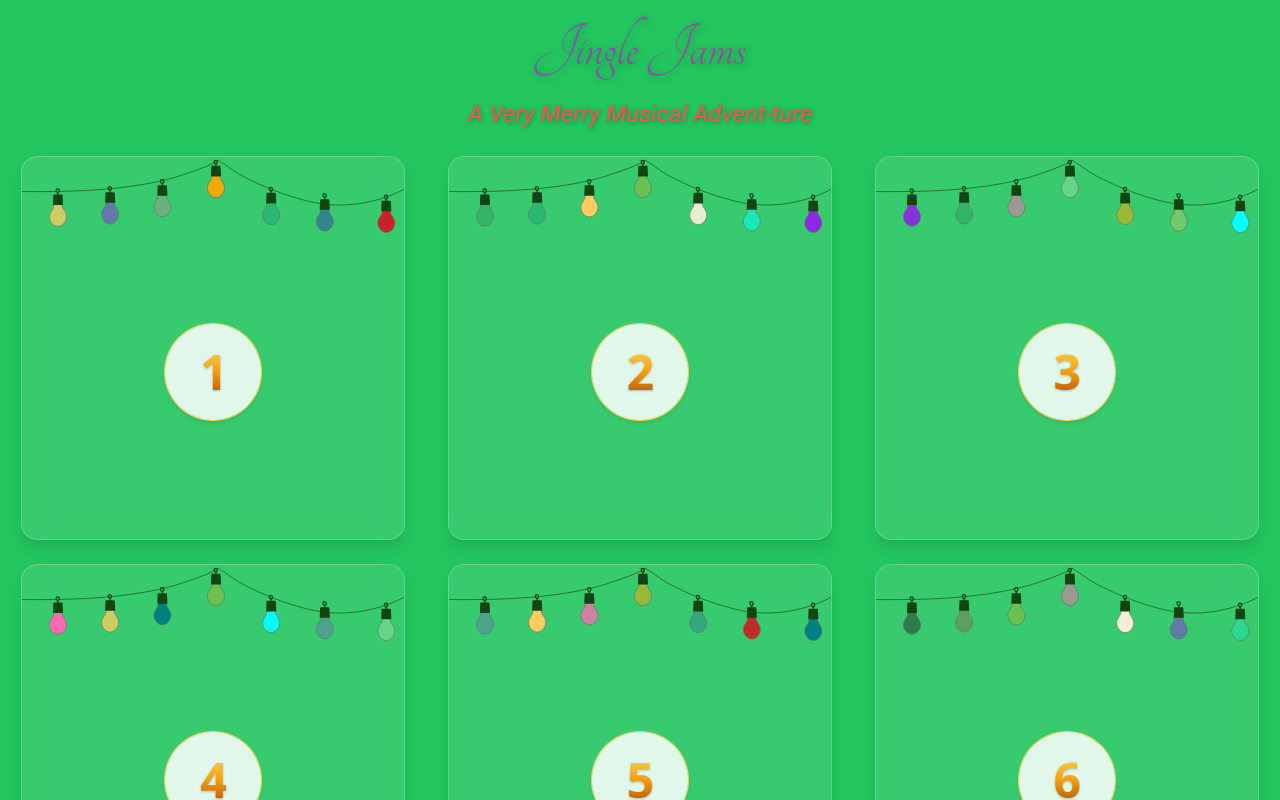
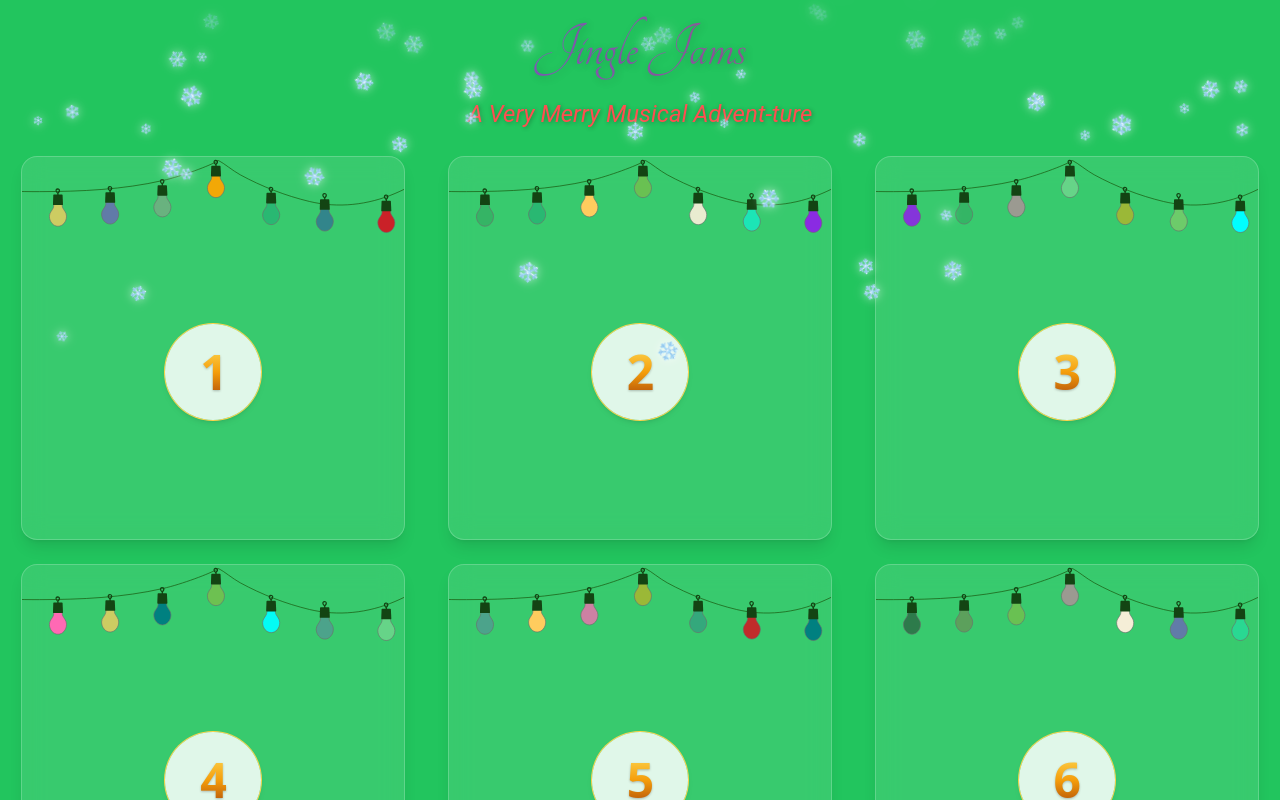
Before and after one commit to WordsofDefiance/advent-music, a Nuxt app: page / in a window 1280 px wide. Shown: the top 800 px of the page. Built offline with nearby package versions, Linux system fonts and the light colour scheme.

Commit message:
add snowflake animation

```diff
--- a/app.vue
+++ b/app.vue
@@ -1,5 +1,6 @@
 <template>
   <div class="bg-green-500">
+    <Snowflakes />
     <NuxtLayout>
       <NuxtPage />
     </NuxtLayout>
--- /dev/null
+++ b/components/Snowflakes.vue
@@ -0,0 +1,52 @@
+<template>
+  <div class="fixed top-0 left-0 w-full h-full pointer-events-none z-[1] overflow-hidden">
+    <div
+      v-for="(snowflake, index) in snowflakes"
+      :key="index"
+      class="absolute -top-5 text-white select-none drop-shadow-[0_0_5px_rgba(255,255,255,0.8)]"
+      :class="index % 2 === 0 ? 'animate-fall-drift-right' : 'animate-fall-drift-left'"
+      :style="snowflake.style"
+    >
+      ❄
+    </div>
+  </div>
+</template>
+
+<script setup lang="ts">
+import { ref, onMounted } from 'vue'
+
+interface Snowflake {
+  style: {
+    left: string
+    animationDuration: string
+    animationDelay: string
+    fontSize: string
+    opacity: string
+  }
+}
+
+const snowflakes = ref<Snowflake[]>([])
+
+const generateSnowflakes = () => {
+  const count = 50 // Number of snowflakes
+  const flakes: Snowflake[] = []
+
+  for (let i = 0; i < count; i++) {
+    flakes.push({
+      style: {
+        left: `${Math.random() * 100}%`,
+        animationDuration: `${10 + Math.random() * 20}s`, // 10-30 seconds
+        animationDelay: `${Math.random() * 5}s`, // 0-5 seconds delay
+        fontSize: `${8 + Math.random() * 12}px`, // 8-20px
+        opacity: `${0.3 + Math.random() * 0.5}`, // 0.3-0.8 opacity
+      },
+    })
+  }
+
+  snowflakes.value = flakes
+}
+
+onMounted(() => {
+  generateSnowflakes()
+})
+</script>
--- a/tailwind.config.js
+++ b/tailwind.config.js
@@ -1,7 +1,63 @@
 /** @type {import('tailwindcss').Config} */
 export default {
   theme: {
-    extend: {},
+    extend: {
+      keyframes: {
+        'fall': {
+          '0%': {
+            transform: 'translateY(0) translateX(0) rotate(0deg)',
+            opacity: '0',
+          },
+          '10%': {
+            opacity: '1',
+          },
+          '90%': {
+            opacity: '1',
+          },
+          '100%': {
+            transform: 'translateY(100vh) translateX(20px) rotate(360deg)',
+            opacity: '0',
+          },
+        },
+        'fall-drift-left': {
+          '0%': {
+            transform: 'translateY(0) translateX(0) rotate(0deg)',
+            opacity: '0',
+          },
+          '10%': {
+            opacity: '1',
+          },
+          '90%': {
+            opacity: '1',
+          },
+          '100%': {
+            transform: 'translateY(100vh) translateX(-30px) rotate(360deg)',
+            opacity: '0',
+          },
+        },
+        'fall-drift-right': {
+          '0%': {
+            transform: 'translateY(0) translateX(0) rotate(0deg)',
+            opacity: '0',
+          },
+          '10%': {
+            opacity: '1',
+          },
+          '90%': {
+            opacity: '1',
+          },
+          '100%': {
+            transform: 'translateY(100vh) translateX(30px) rotate(-360deg)',
+            opacity: '0',
+          },
+        },
+      },
+      animation: {
+        'fall': 'fall linear infinite',
+        'fall-drift-left': 'fall-drift-left linear infinite',
+        'fall-drift-right': 'fall-drift-right linear infinite',
+      },
+    },
   },
   plugins: [],
   content: [
```
